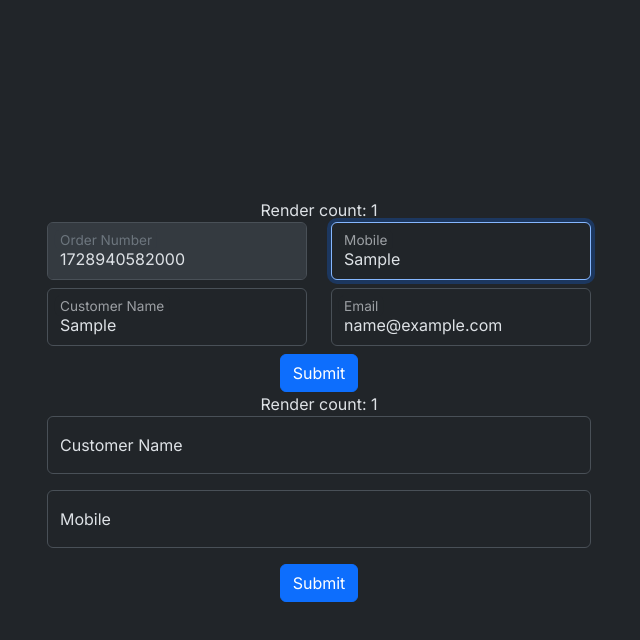
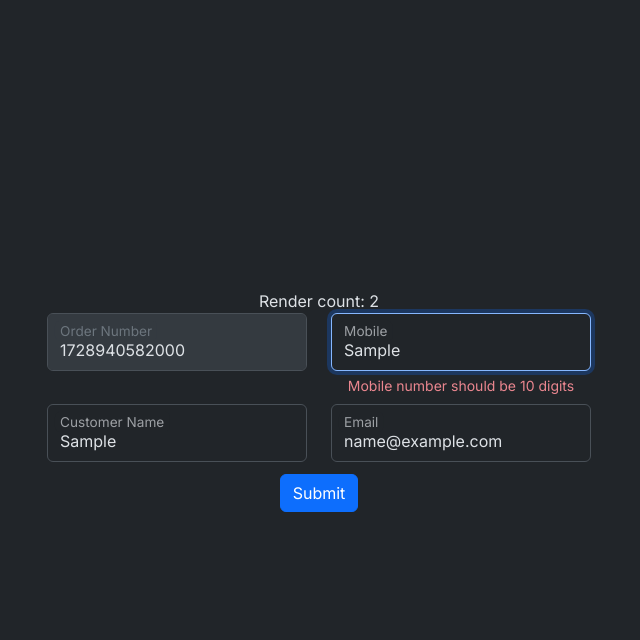
Before and after one commit to skrtz/food-delivery-form, a React (Vite) app: page / in a window 1280 px wide. Both pictures are taken after typing "Sample", "Sample", "name@example.com" into the empty fields and a click on the button "Submit". Shown: the top 640 px of the page, without its empty margins (321-961 px from the left). Built offline with nearby package versions, Linux system fonts and the light colour scheme.

Commit message:
configure validation options

```diff
--- a/src/App.tsx
+++ b/src/App.tsx
@@ -1,6 +1,5 @@
 import './App.css'
 import { FoodDeliveryForm } from './components/FoodDeliveryForm'
-import { TypicalForm } from './components/TypicalForm'
 
 function App() {
 
@@ -10,7 +9,6 @@ function App() {
         <div className="mx-5">
           <div>
             <FoodDeliveryForm />
-            <TypicalForm />
           </div>
         </div>
       </div>
--- a/src/components/FoodDeliveryForm.tsx
+++ b/src/components/FoodDeliveryForm.tsx
@@ -11,13 +11,16 @@ type FoodDeliveryFormType = {
 const RenderCount = getRenderCount();
 
 export const FoodDeliveryForm = () => {
-    const { register, handleSubmit } = useForm<FoodDeliveryFormType>({
+    const { register, handleSubmit, formState: { errors } } = useForm<FoodDeliveryFormType>({
         defaultValues: {
             orderNumber: new Date().valueOf(),
             email: '',
             customerName: '',
             mobile: '',
-        }
+        },
+        mode: 'onSubmit',
+        reValidateMode: 'onSubmit',
+        shouldFocusError: true,
     });
 
     const onSubmit = (formData: FoodDeliveryFormType) => {
@@ -53,20 +56,21 @@ export const FoodDeliveryForm = () => {
                             {...register('mobile', {
                                 required: {
                                     value: true,
-                                    message: 'u suck'
+                                    message: 'Mobile is required'
                                 },
                                 minLength: {
                                     value: 10,
-                                    message: 'u suck'
+                                    message: 'Mobile number should be 10 digits'
                                 },
                                 maxLength: {
                                     value: 10,
-                                    message: 'u suck'
+                                    message: 'Mobile number should be 10 digits'
                                 }
                             })}
                         />
                         <label>Mobile</label>
                     </div>
+                    {errors.mobile?.message && <div className='error-feedback'>{errors.mobile?.message}</div>}
                 </div>
             </div>
             <div className="row mb-2">
@@ -77,11 +81,15 @@ export const FoodDeliveryForm = () => {
                             className="form-control"
                             placeholder="Customer Name"
                             {...register('customerName', {
-                                required: true
+                                required: {
+                                    value: true,
+                                    message: 'Customer name is required'
+                                }
                             })}
                         />
                         <label>Customer Name</label>
                     </div>
+                    {errors.mobile?.message && <div className='error-feedback'>{errors.customerName?.message}</div>}
                 </div>
                 <div className='col'>
                     <div className="form-floating">
@@ -89,7 +97,7 @@ export const FoodDeliveryForm = () => {
                             type="email"
                             className="form-control"
                             placeholder="Email"
-                            {...register('email',{
+                            {...register('email', {
                                 pattern: {
                                     value: /^[a-zA-Z0-9._-]+@[a-zA-Z0-9.-]+\.[a-zA-Z]{2,4}$/,
                                     message: 'Invalid email address'
@@ -98,6 +106,7 @@ export const FoodDeliveryForm = () => {
                         />
                         <label>Email</label>
                     </div>
+                    {errors.email?.message && <div className='error-feedback'>{errors.email?.message}</div>}
                 </div>
             </div>
             <button type="submit" className="btn btn-primary">Submit</button>
--- a/src/index.css
+++ b/src/index.css
@@ -17,3 +17,10 @@ body {
   min-width: 320px;
   min-height: 100vh;
 }
+
+.error-feedback {
+  width: 100%;
+  color: #ea868f;
+  font-size: 0.875rem;
+  margin-top: 0.25rem;
+}
```
